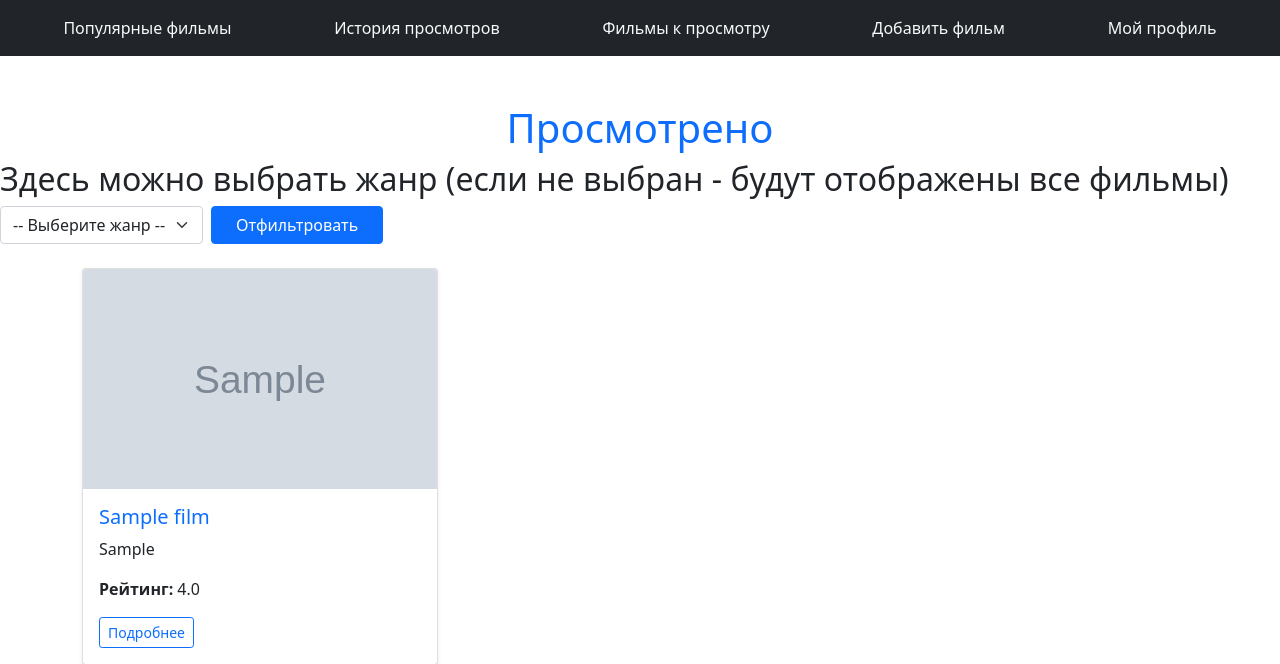
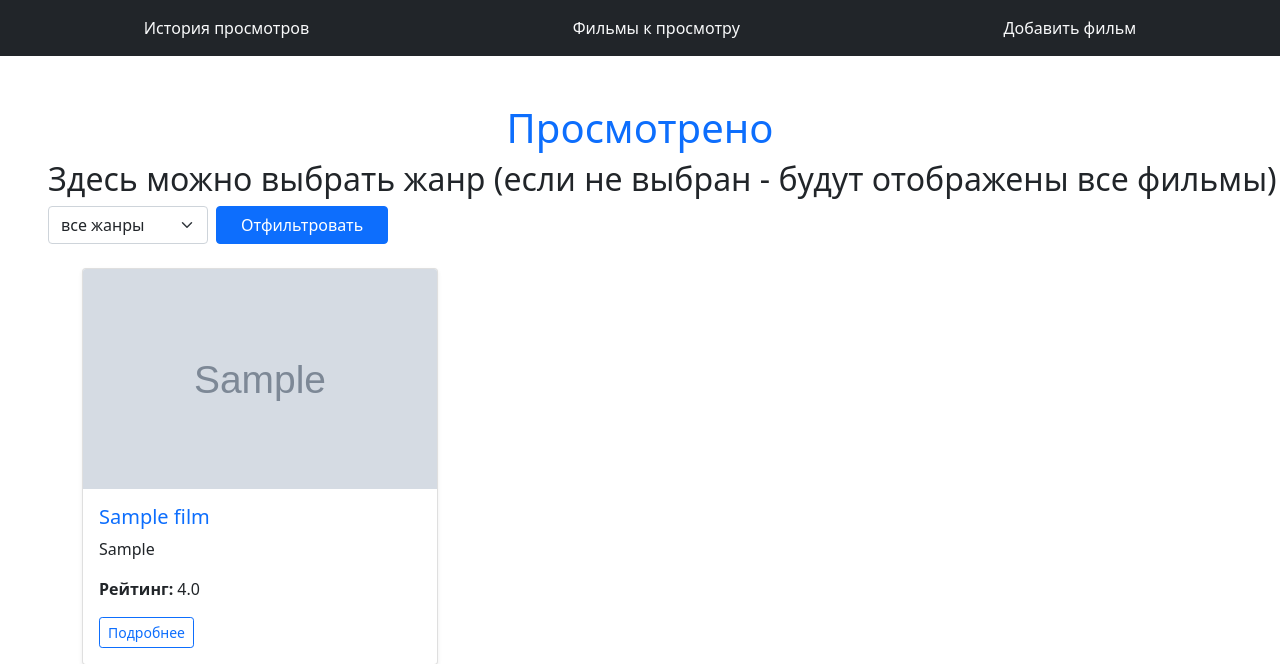
Before and after one commit to Peter1811/film_rate, a Django app: page /watched/ in a window 1280 px wide. Shown: the top 664 px of the page. Run offline with Django 4.2, Linux system fonts and the light colour scheme; tables that the repository leaves empty hold one stand-in row (values such as "Sample post"); grey boxes marked "Sample" are stand-in pictures; some libraries are stand-ins or nearby versions.

Commit message:
правки

```diff
--- a/films/forms.py
+++ b/films/forms.py
@@ -3,6 +3,7 @@ from django import forms
 from .models import Film
 
 genres = [
+    'все жанры',
     'боевик',
     'комедия',
     'ужасы',
--- a/films/templates/films/films_list.html
+++ b/films/templates/films/films_list.html
@@ -2,24 +2,23 @@
 {% block content %}
     <body>
     <h1 class="text-center text-primary mt-5">{{ title }}</h1>
-    <!-- <h2>Выберите жанр</h2> -->
+     <div class="ms-5">
     <form method="post">
         {% csrf_token %}
         <h2>Здесь можно выбрать жанр (если не выбран - будут отображены все фильмы)</h2>
         <div class="d-flex align-items-center gap-2 mb-3">
             <select class="form-select d-inline-block w-auto" name="genre" id="genre">
-            <option value="" disabled {% if not form.genre.value %}selected{% endif %}>-- Выберите жанр --</option>
             {% for genre in genres %}
-                <option value="{{ genre }}">{{ genre }}</option>
+                <option value="{{ genre }}" {% if genre == requested_genre %}selected{% endif %}>
+                  {{ genre }}
+              </option>
             {% endfor %}
             </select>
             <button type="submit" class="btn btn-primary px-4">Отфильтровать</button>
         </div>
         <div class="form-error">{{ field.errors }}</div>
     </form>
-    {% if requested_genre %}
-        <h3>Жанр: {{ requested_genre.lower }}</h3>
-    {% endif %}
+    </div>
     <div class="container my-4">
   <div class="row g-4">
     {% for film in list_of_films %}
--- a/films/views.py
+++ b/films/views.py
@@ -8,11 +8,11 @@ from .forms import FilmForm, genres
 from .models import Film
 
 menu = {
-    'Популярные фильмы': '/popular',
+    # 'Популярные фильмы': '/popular',
     'История просмотров': '/watched',
     'Фильмы к просмотру': '/to-watch',
     'Добавить фильм': '/add-film',
-    'Мой профиль': '/my-profile'
+    # 'Мой профиль': '/my-profile'
 }
 
 
@@ -58,14 +58,10 @@ def film_list(request: HttpRequest):
         'genres': genres
     }
     path = request.path
-    if path == '/watched/':
-        pass
-    elif path == '/to-watch/':
-        pass
 
     if request.method == 'POST':
         genre = request.POST.get('genre')
-        if not genre:
+        if not genre or genre == 'все жанры':
             if path == '/watched/':
                 context['list_of_films'] = Film.objects.filter(
                     ~Q(rating=0)
@@ -90,6 +86,7 @@ def film_list(request: HttpRequest):
                 )
                 context['title'] = 'Запланировано к просмотру'
 
+        context['list_type'] = '_'.join(path.strip('/').split('-'))
         return render(request, 'films/films_list.html', context=context)
 
     if path == '/watched/':
@@ -99,6 +96,7 @@ def film_list(request: HttpRequest):
         context['list_of_films'] = Film.objects.filter(Q(rating=0))
         context['title'] = 'Запланировано к просмотру'
 
+    context['list_type'] = '_'.join(path.strip('/').split('-'))
     return render(
         request,
         'films/films_list.html',
@@ -115,11 +113,13 @@ def film_page(request: HttpRequest, film_id: int):
     '''
 
     try:
+        back_list = request.GET.get('from')
         film = Film.objects.get(id=film_id)
         context = {
             'current_film': film,
             'title': film.name,
-            'menu': menu
+            'menu': menu,
+            'back_list': back_list
         }
         return render(
             request,
@@ -142,7 +142,8 @@ def add_film(request: HttpRequest):
     context = {
         'menu': menu,
         'title': 'Добавить фильм',
-        'genres': genres
+        'genres': genres,
+        'back_list': None
     }
 
     if request.method == 'POST' and request.FILES:
```
Also changed, not shown: films/templates/films/add_film.html (+3 -7 lines), films/templates/films/film_page.html (+16 -6 lines).
